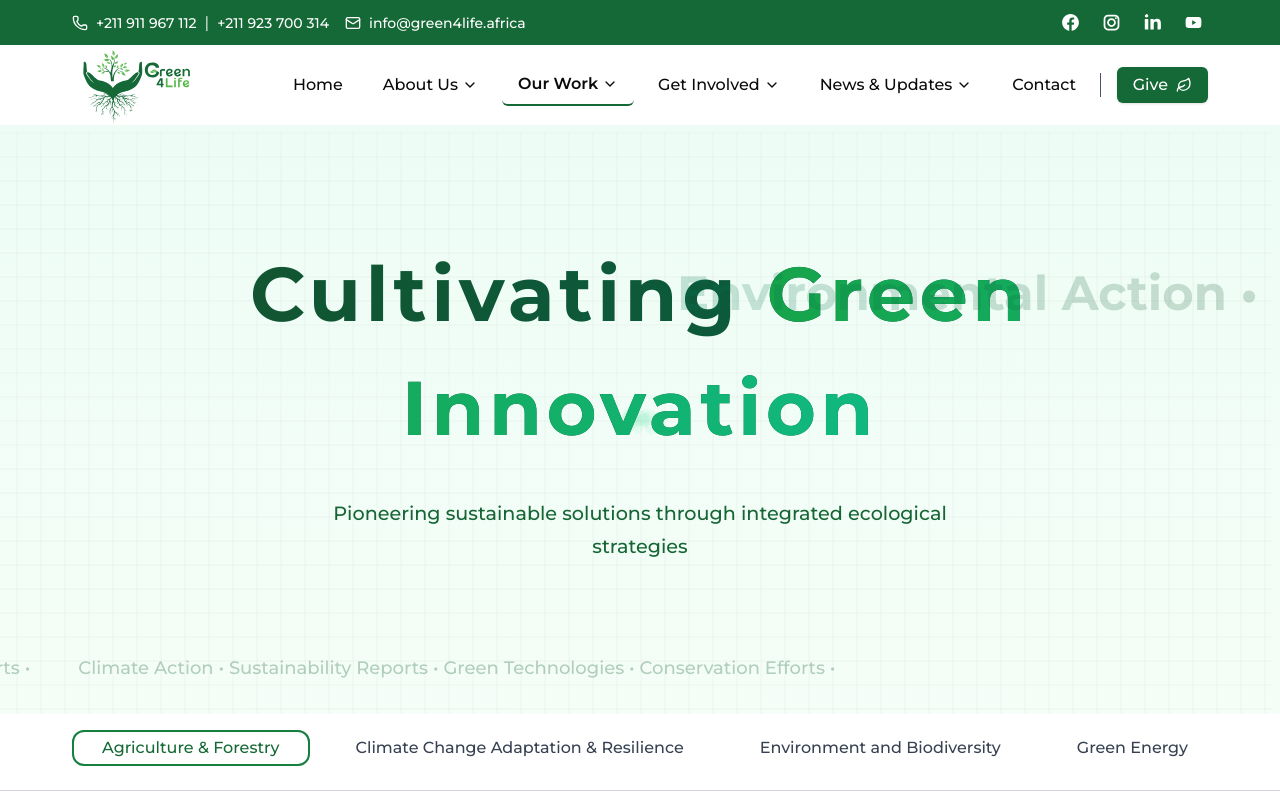
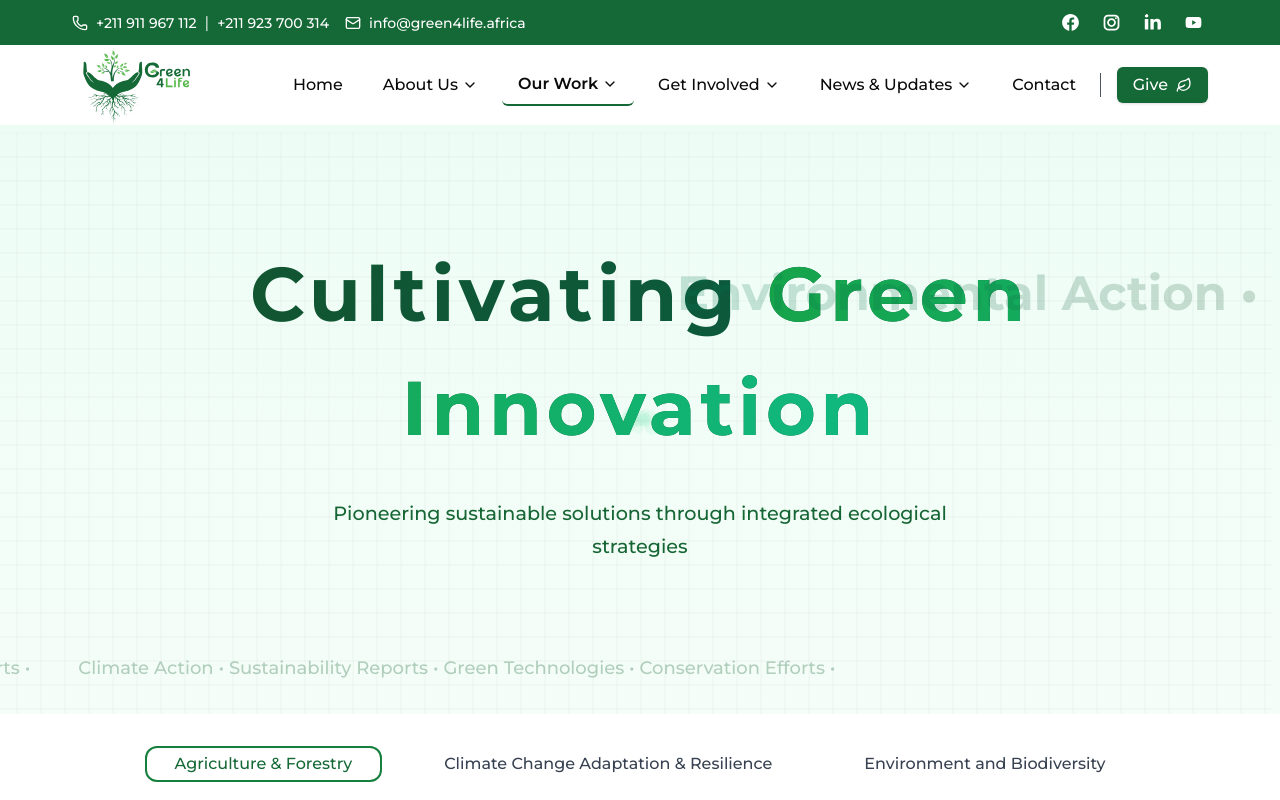
Before and after one commit to Kim-Emmanuel/green-for-life, a Next.js app: page /our-work in a window 1280 px wide. Shown: the top 800 px of the page. Built offline with nearby package versions, Linux system fonts and the light colour scheme.

Commit message:
Backend-development-api-serverless 14th updates

```diff
--- a/src/components/OurWork.tsx
+++ b/src/components/OurWork.tsx
@@ -453,10 +453,10 @@ export default function OurWork() {
 			</section>
 
 			{/* Sticky Navigation */}
-			<nav className="sticky top-0 z-20 bg-white border-b border-gray-300 py-4">
+			<nav className="bg-white border-b border-gray-300 py-4">
 				<div className="container mx-auto px-4 sm:px-6 lg:px-8">
 					<div className="flex overflow-x-auto pb-2 scrollbar-hide">
-						<div className="flex gap-2 md:gap-3 lg:gap-4 mx-auto w-max max-w-full">
+						<div className="flex-col justify-center items-center text-center gap-2 md:gap-3 lg:gap-4 space-x-4 md:space-x-6 lg:space-x-8 space-y-2 md:space-y-3 lg:space-y-4">
 							{WORK_AREAS.map((area) => (
 								<Button
 									key={area.id}
```
